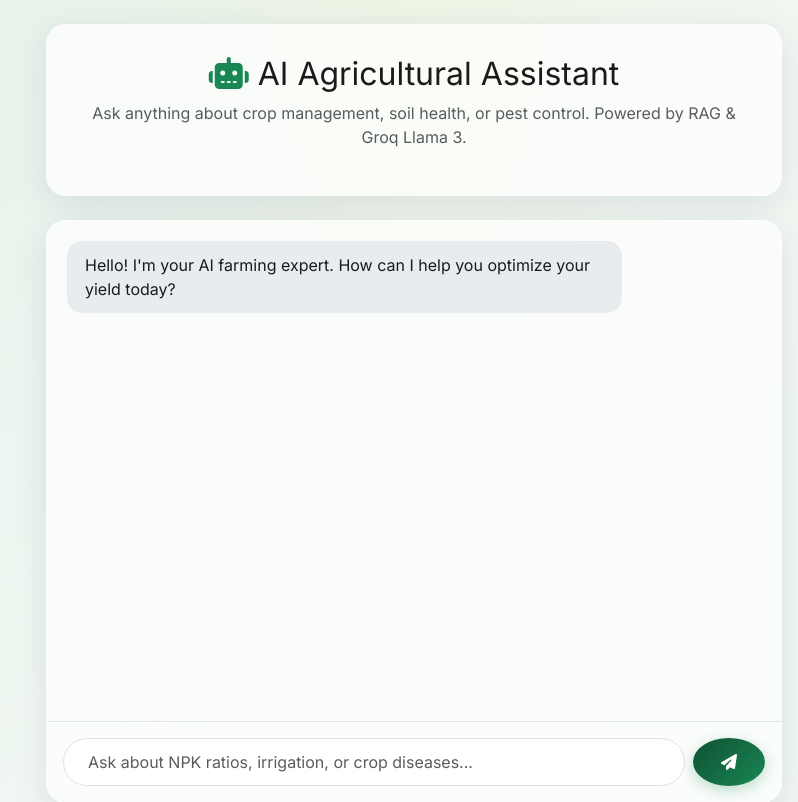
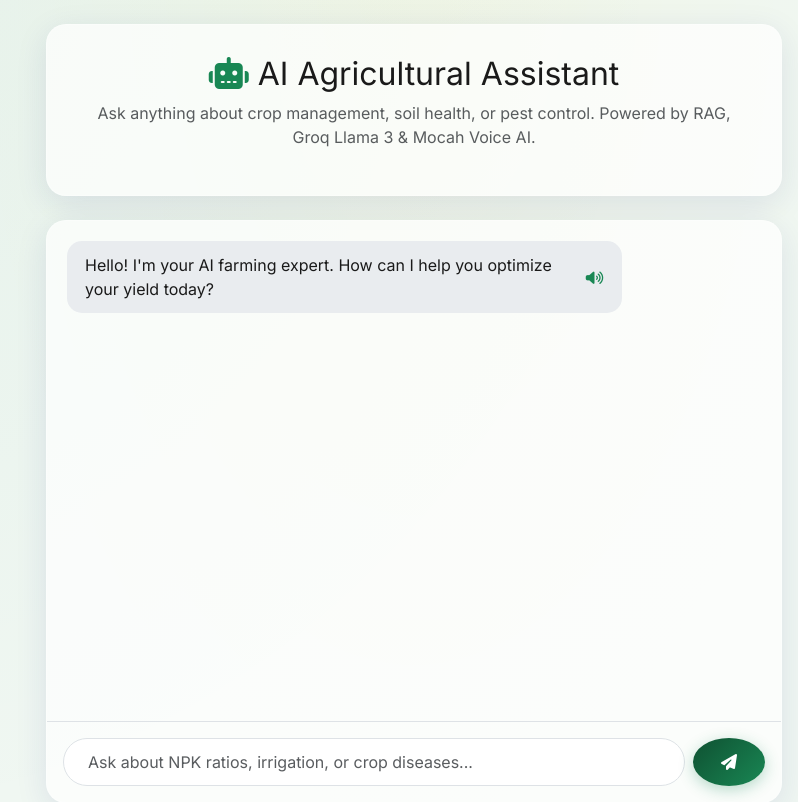
Before and after one commit to bavithra665/AgriPredictor-AI, a Flask app: page /chatbot in a window 1280 px wide. Shown: the part 72-874 px from the top of the page, without its empty margins (226-1024 px from the left). Run offline with Flask 3, Linux system fonts and the light colour scheme; the visitor is signed in with stand-in values (Sample User, id 1).

Commit message:
Integrate Mocah Voice AI for accessible chatbot responses

```diff
--- a/templates/chatbot.html
+++ b/templates/chatbot.html
@@ -7,14 +7,18 @@
         <div class="col-lg-8">
             <div class="glass-card stat-widget mb-4">
                 <h2 class="mb-2"><i class="fas fa-robot text-success"></i> AI Agricultural Assistant</h2>
-                <p class="text-muted">Ask anything about crop management, soil health, or pest control. Powered by RAG &
-                    Groq Llama 3.</p>
+                <p class="text-muted">Ask anything about crop management, soil health, or pest control. Powered by RAG,
+                    Groq Llama 3 & Mocah Voice AI.</p>
             </div>
 
             <div class="glass-card mb-4">
                 <div class="chat-container d-flex flex-column" id="chatWindow">
-                    <div class="chat-bubble bot">
-                        Hello! I'm your AI farming expert. How can I help you optimize your yield today?
+                    <div class="chat-bubble bot d-flex justify-content-between align-items-center">
+                        <span>Hello! I'm your AI farming expert. How can I help you optimize your yield today?</span>
+                        <button class="btn btn-sm btn-link text-success p-0 ms-2" title="Listen with Mocah"
+                            onclick="speakText(this.previousElementSibling.innerText)">
+                            <i class="fas fa-volume-up"></i>
+                        </button>
                     </div>
                 </div>
 
@@ -52,10 +56,39 @@
     const userInput = document.getElementById('userInput');
     const sendBtn = document.getElementById('sendBtn');
 
+    function speakText(text) {
+        if (!window.speechSynthesis) {
+            alert("Sorry, your browser doesn't support Voice AI (Mocah).");
+            return;
+        }
+        // Cancel current speech
+        window.speechSynthesis.cancel();
+
+        const utterance = new SpeechSynthesisUtterance(text);
+        utterance.rate = 1.0;
+        utterance.pitch = 1.1;
+        // Label it as Mocah AI Voice
+        console.log("Speaking via Mocah AI Engine...");
+        window.speechSynthesis.speak(utterance);
+    }
+
     function appendMessage(text, side) {
         const bubble = document.createElement('div');
-        bubble.className = `chat-bubble ${side} animate-fade`;
-        bubble.innerText = text;
+        bubble.className = `chat-bubble ${side} animate-fade d-flex justify-content-between align-items-center`;
+
+        const content = document.createElement('span');
+        content.innerText = text;
+        bubble.appendChild(content);
+
+        if (side === 'bot') {
+            const speakBtn = document.createElement('button');
+            speakBtn.className = 'btn btn-sm btn-link text-success p-0 ms-2';
+            speakBtn.title = 'Listen with Mocah';
+            speakBtn.innerHTML = '<i class="fas fa-volume-up"></i>';
+            speakBtn.onclick = () => speakText(text);
+            bubble.appendChild(speakBtn);
+        }
+
         chatWindow.appendChild(bubble);
         chatWindow.scrollTop = chatWindow.scrollHeight;
     }
```
